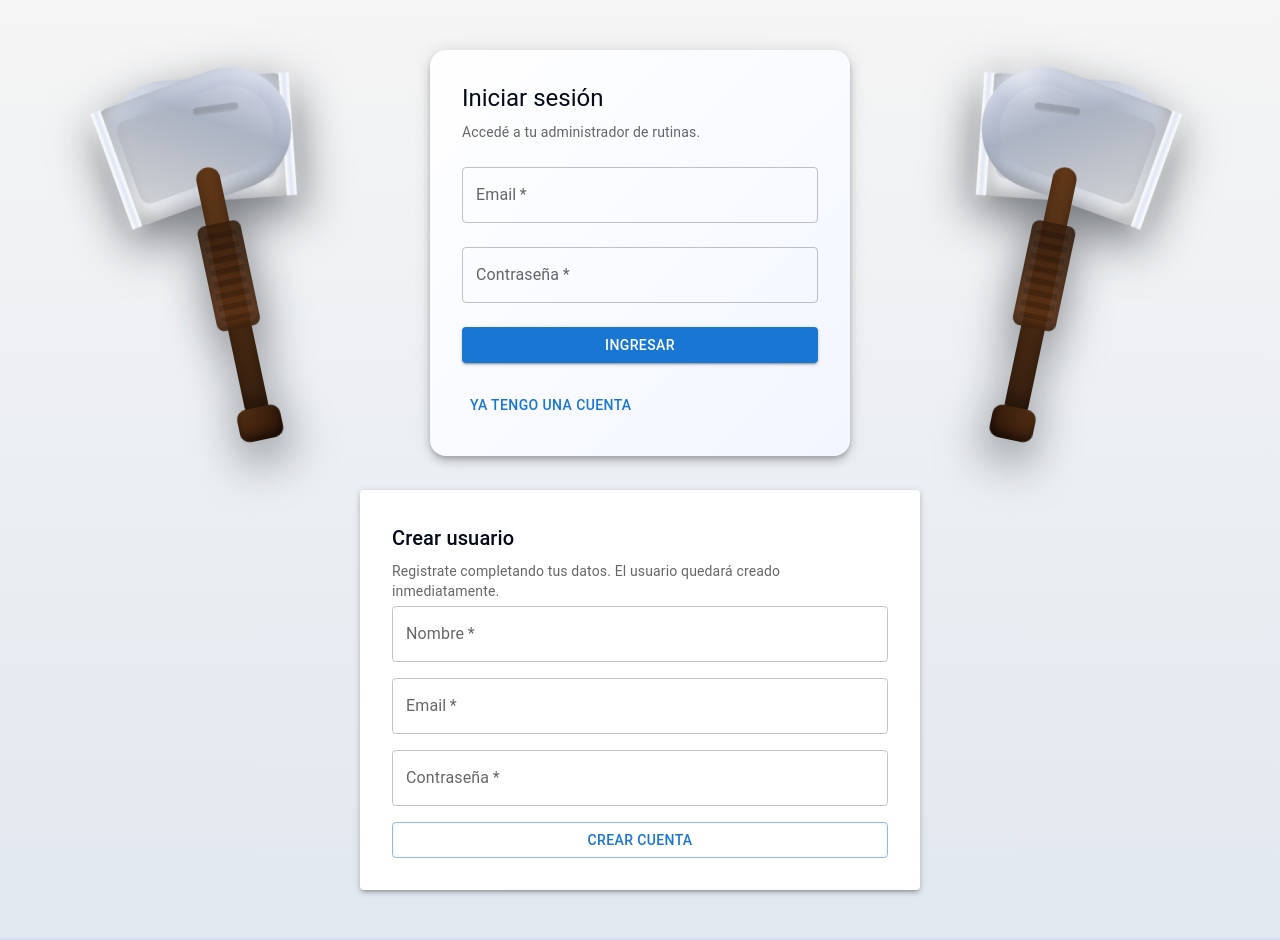
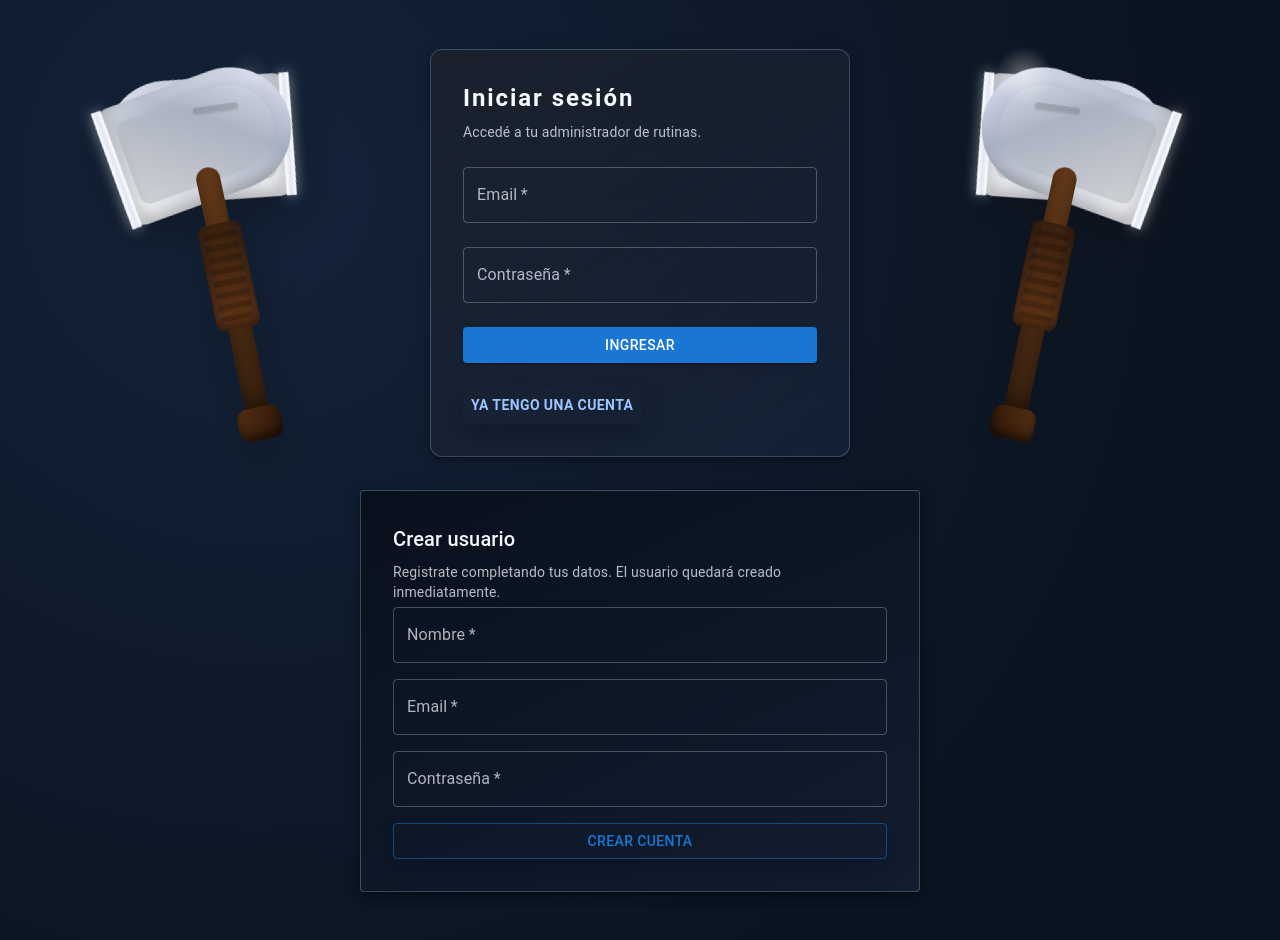
Before and after one commit to PabloHepp/TP-FINAL-Prog4-Adm-de-Rutinas-Gym-Hepp-Pablo, a React (Vite) app in the folder frontend/: page /login in a window 1280 px wide. Both pictures are taken after a click on the button "CREAR UN NUEVO USUARIO". Built offline with nearby package versions, Linux system fonts and the light colour scheme; no server answers.

Commit message:
Estilización de toda la app, arreglos en fuente, color de fondo y letra. Retoque final

```diff
--- a/frontend/src/pages/Dashboard.tsx
+++ b/frontend/src/pages/Dashboard.tsx
@@ -19,7 +19,7 @@ const INITIAL_FILTERS: RutinaFiltersValue = {
   dia_semana: "",
 };
 
-const PAGE_SIZE = 9;
+const PAGE_SIZE = 3;
 
 function Dashboard() {
   const [filters, setFilters] = useState<RutinaFiltersValue>(INITIAL_FILTERS);
@@ -130,7 +130,7 @@ function Dashboard() {
   };
 
   return (
-    <Stack spacing={3}>
+    <Stack spacing={3} sx={{ py: { xs: 2, md: 3 } }}>
       <Stack direction={{ xs: "column", sm: "row" }} justifyContent="space-between" alignItems="center" spacing={2}>
         <div>
           <Typography variant="h4" component="h1">
--- a/frontend/src/pages/LoginPage.tsx
+++ b/frontend/src/pages/LoginPage.tsx
@@ -1,3 +1,8 @@
+//este archivo define la página de inicio de sesión para la aplicación.
+//Proporciona formularios para que los usuarios inicien sesión o se registren.
+//Maneja la validación de entradas y muestra mensajes de error apropiados.
+//Utiliza el contexto de autenticación para gestionar el estado del usuario.
+
 import { useState } from "react";
 
 import axios from "axios";
@@ -110,7 +115,7 @@ function LoginPage() {
       component="section"
       sx={{
         minHeight: "100vh",
-        background: "linear-gradient(180deg, #f5f5f5 0%, #e2e8f0 100%)",
+        background: "radial-gradient(circle at 20% 20%, #13233a 0%, #0b1421 70%)",
         py: { xs: 4, md: 6 },
         px: { xs: 2, md: 4 },
       }}
@@ -136,25 +141,33 @@ function LoginPage() {
               width: "100%",
               maxWidth: 420,
               p: { xs: 3, md: 4 },
-              borderRadius: 4,
+              borderRadius: 3,
               position: "relative",
               overflow: "hidden",
+              background: "linear-gradient(155deg, rgba(8, 15, 28, 0.96), rgba(20, 34, 54, 0.92))",
+              border: "1px solid rgba(146, 173, 196, 0.35)",
+              color: "#f4f7fb",
               "&::before": {
                 content: "''",
                 position: "absolute",
                 inset: 0,
-                background: "linear-gradient(135deg, rgba(255,255,255,0.2), rgba(63,114,255,0.08))",
-                opacity: 0.85,
+                background: "linear-gradient(145deg, rgba(255,255,255,0.12), transparent)",
+                opacity: 0.6,
                 pointerEvents: "none",
               },
             }}
           >
             <Stack spacing={3} component="form" onSubmit={handleLoginSubmit} sx={{ position: "relative", zIndex: 1 }}>
           <div>
-            <Typography variant="h5" component="h1" gutterBottom>
+            <Typography
+              variant="h5"
+              component="h1"
+              gutterBottom
+              sx={{ color: "#f7f9ff", fontWeight: 700, letterSpacing: "0.08em" }}
+            >
               Iniciar sesión
             </Typography>
-            <Typography variant="body2" color="text.secondary">
+            <Typography variant="body2" sx={{ color: "rgba(240, 247, 255, 0.75)" }}>
               Accedé a tu administrador de rutinas.
             </Typography>
           </div>
@@ -169,6 +182,18 @@ function LoginPage() {
             onChange={(event) => setLoginFields((prev) => ({ ...prev, email: event.target.value }))}
             required
             fullWidth
+            InputProps={{
+              sx: {
+                color: "#f7f9ff",
+                "& .MuiOutlinedInput-notchedOutline": {
+                  borderColor: "rgba(255,255,255,0.25)",
+                },
+                "&:hover .MuiOutlinedInput-notchedOutline": {
+                  borderColor: "#9cc4ff",
+                },
+              },
+            }}
+            InputLabelProps={{ sx: { color: "rgba(247,249,255,0.7)" } }}
           />
           <TextField
             label="Contraseña"
@@ -178,6 +203,18 @@ function LoginPage() {
             onChange={(event) => setLoginFields((prev) => ({ ...prev, password: event.target.value }))}
             required
             fullWidth
+            InputProps={{
+              sx: {
+                color: "#f7f9ff",
+                "& .MuiOutlinedInput-notchedOutline": {
+                  borderColor: "rgba(255,255,255,0.25)",
+                },
+                "&:hover .MuiOutlinedInput-notchedOutline": {
+                  borderColor: "#9cc4ff",
+                },
+              },
+            }}
+            InputLabelProps={{ sx: { color: "rgba(247,249,255,0.7)" } }}
           />
 
           <Button type="submit" variant="contained" disabled={isLoginSubmitting}>
@@ -185,7 +222,11 @@ function LoginPage() {
           </Button>
 
           <Box>
-            <Button variant="text" onClick={() => setShowRegister((prev) => !prev)}>
+            <Button
+              variant="text"
+              onClick={() => setShowRegister((prev) => !prev)}
+              sx={{ color: "#9cc4ff", fontWeight: 600 }}
+            >
               {showRegister ? "Ya tengo una cuenta" : "Crear un nuevo usuario"}
             </Button>
           </Box>
@@ -201,17 +242,20 @@ function LoginPage() {
           <Paper
             component="form"
             onSubmit={handleRegisterSubmit}
-            elevation={3}
+            elevation={6}
             sx={{
               width: "100%",
               maxWidth: 560,
               p: { xs: 3, md: 4 },
+              background: "linear-gradient(155deg, rgba(9, 16, 28, 0.96), rgba(19, 31, 49, 0.9))",
+              border: "1px solid rgba(146, 173, 196, 0.35)",
+              color: "#f5f8ff",
             }}
           >
             <Typography variant="h6" gutterBottom>
               Crear usuario
             </Typography>
-            <Typography variant="body2" color="text.secondary" gutterBottom>
+            <Typography variant="body2" sx={{ color: "rgba(240, 247, 255, 0.75)" }} gutterBottom>
               Registrate completando tus datos. El usuario quedará creado inmediatamente.
             </Typography>
 
@@ -224,6 +268,18 @@ function LoginPage() {
                 onChange={(event) => setRegisterFields((prev) => ({ ...prev, nombre: event.target.value }))}
                 required
                 fullWidth
+                InputProps={{
+                  sx: {
+                    color: "#f7f9ff",
+                    "& .MuiOutlinedInput-notchedOutline": {
+                      borderColor: "rgba(255,255,255,0.25)",
+                    },
+                    "&:hover .MuiOutlinedInput-notchedOutline": {
+                      borderColor: "#9cc4ff",
+                    },
+                  },
+                }}
+                InputLabelProps={{ sx: { color: "rgba(247,249,255,0.7)" } }}
               />
               <TextField
                 label="Email"
@@ -233,6 +289,18 @@ function LoginPage() {
                 onChange={(event) => setRegisterFields((prev) => ({ ...prev, email: event.target.value }))}
                 required
                 fullWidth
+                InputProps={{
+                  sx: {
+                    color: "#f7f9ff",
+                    "& .MuiOutlinedInput-notchedOutline": {
+                      borderColor: "rgba(255,255,255,0.25)",
+                    },
+                    "&:hover .MuiOutlinedInput-notchedOutline": {
+                      borderColor: "#9cc4ff",
+                    },
+                  },
+                }}
+                InputLabelProps={{ sx: { color: "rgba(247,249,255,0.7)" } }}
               />
               <TextField
                 label="Contraseña"
@@ -242,6 +310,18 @@ function LoginPage() {
                 onChange={(event) => setRegisterFields((prev) => ({ ...prev, password: event.target.value }))}
                 required
                 fullWidth
+                InputProps={{
+                  sx: {
+                    color: "#f7f9ff",
+                    "& .MuiOutlinedInput-notchedOutline": {
+                      borderColor: "rgba(255,255,255,0.25)",
+                    },
+                    "&:hover .MuiOutlinedInput-notchedOutline": {
+                      borderColor: "#9cc4ff",
+                    },
+                  },
+                }}
+                InputLabelProps={{ sx: { color: "rgba(247,249,255,0.7)" } }}
               />
               <Button type="submit" variant="outlined" disabled={isRegisterSubmitting}>
                 {isRegisterSubmitting ? "Creando..." : "Crear cuenta"}
--- a/frontend/src/styles/global.css
+++ b/frontend/src/styles/global.css
@@ -10,17 +10,19 @@
 
 
 /* Import Google Fonts */
-@import url("https://fonts.googleapis.com/css2?family=Inter:wght@400;500;600&display=swap");
+@import url("https://fonts.googleapis.com/css2?family=Cinzel:wght@400;500;600&display=swap");
 
 /* Define CSS variables para colores y estilos reutilizables */
 :root {
-  --color-bg: #d7dfff;
-  --color-surface: #298492; /* Color de fondo para tarjetas y contenedores */
-  --color-text: #050a18; /* Color principal del texto */
-  --color-muted: #2e3542; /* Color para texto secundario o deshabilitado */
-  --color-accent: #3f72ff; /* Color de acento para botones y enlaces */
-  --radius-base: 10px; /* Radio de borde base */
-  --transition-base: 0.2s ease; /* Transición base para efectos hover */
+  --color-bg: #0b1421;
+  --color-bg-soft: #142337;
+  --color-surface: rgba(23, 36, 55, 0.9);
+  --color-border: rgba(146, 173, 196, 0.35);
+  --color-text: #f3f6fb;
+  --color-muted: #a8b7c7;
+  --color-accent: #6da9ff;
+  --radius-base: 6px;
+  --transition-base: 0.2s ease;
 }
 
 /* Reset de estilos básicos */
@@ -33,8 +35,8 @@
 /* Estilos globales para el cuerpo y elementos tipográficos */
 body {
   margin: 0; /* Elimina el margen por defecto */
-  font-family: "Inter", sans-serif; /* Fuente principal */
-  background-color: var(--color-bg); /* Color de fondo */
+  font-family: "Cinzel", serif; /* Fuente principal */
+  background: radial-gradient(circle at 20% 20%, #1a2a3f, #0b1421 60%);
   color: var(--color-text); /* Color del texto */
   line-height: 1.6; /* Altura de línea para mejorar la legibilidad */
   min-height: 100vh; /* Asegura que el cuerpo ocupe al menos el alto de la ventana */
@@ -60,9 +62,10 @@ p {
 button,
 .MuiButton-root {
   font-family: inherit;
-  font-weight: 600;
+  font-weight: 500;
   border-radius: var(--radius-base);
-  text-transform: none;
+  text-transform: uppercase;
+  letter-spacing: 0.08em;
   transition: background-color var(--transition-base), box-shadow var(--transition-base);
 }
 
@@ -70,22 +73,24 @@ button,
 button,
 .MuiButton-containedPrimary {
   background-color: var(--color-accent);
-  color: #fff;
-  border: none;
-  padding: 0.65rem 1.5rem;
-  box-shadow: none;
+  color: #061120;
+  border: 1px solid rgba(255, 255, 255, 0.15);
+  padding: 0.55rem 1.4rem;
+  box-shadow: 0 12px 22px rgba(5, 15, 32, 0.35);
 }
 
 /* Estilos para el estado hover de los botones primarios */
 button:hover,
 .MuiButton-containedPrimary:hover {
-  background-color: #8ae4ff;
+  background-color: #9fc5ff;
 }
 
 /* Estilos para tarjetas y contenedores */
 .MuiPaper-root {
-  border-radius: 16px;
+  border-radius: 12px;
   background-color: var(--color-surface);
+  border: 1px solid var(--color-border);
+  box-shadow: 0 18px 30px rgba(5, 10, 18, 0.6);
 }
 
 /* Estilos para inputs */
--- a/frontend/src/theme/index.ts
+++ b/frontend/src/theme/index.ts
@@ -12,45 +12,78 @@ import { createTheme } from "@mui/material/styles";
 const theme = createTheme({ // Tema personalizado para la aplicación
   palette: {
     primary: {
-      main: "#3f72ff",
-      light: "#6f92ff",
-      dark: "#3159cc",
-      contrastText: "#ffffff",
+      main: "#6da9ff",
+      light: "#9cc4ff",
+      dark: "#1c3f63",
+      contrastText: "#061120",
     },
     secondary: {
-      main: "#1d1f24",
-      contrastText: "#ffffff",
+      main: "#1f2e43",
+      contrastText: "#f4f7fb",
     },
     text: {
-      primary: "#1d1f24",
-      secondary: "#5f6470",
+      primary: "#f4f7fb",
+      secondary: "#a9b6c7",
     },
     background: {
-      default: "#f4f6fb",
-      paper: "#ffffff",
+      default: "#0b1421",
+      paper: "rgba(23, 36, 55, 0.95)",
     },
   },
   typography: {
-    fontFamily: "'Inter', sans-serif",
-    h5: { fontWeight: 600 },
-    body1: { color: "#5f6470" },
+    fontFamily: "'Cinzel', serif",
+    h4: { letterSpacing: "0.08em", textTransform: "uppercase" },
+    h5: { fontWeight: 600, letterSpacing: "0.08em" },
+    button: { letterSpacing: "0.08em" },
   },
   shape: {
-    borderRadius: 10,
+    borderRadius: 8,
   },
   components: {
+    MuiCssBaseline: {
+      styleOverrides: {
+        body: {
+          backgroundColor: "#0b1421",
+          color: "#f4f7fb",
+        },
+      },
+    },
     MuiButton: {
       styleOverrides: {
         root: {
-          textTransform: "none",
-          fontWeight: 600,
+          textTransform: "uppercase",
+          fontWeight: 500,
+          borderRadius: 6,
+          border: "1px solid rgba(255,255,255,0.15)",
+          boxShadow: "0 10px 22px rgba(4, 11, 22, 0.45)",
         },
       },
     },
     MuiPaper: {
       styleOverrides: {
         root: {
-          borderRadius: 16,
+          borderRadius: 12,
+          border: "1px solid rgba(146, 173, 196, 0.35)",
+          backgroundImage: "linear-gradient(145deg, rgba(11, 20, 33, 0.95), rgba(23, 36, 55, 0.85))",
+          boxShadow: "0 22px 45px rgba(4, 10, 18, 0.65)",
+        },
+      },
+    },
+    MuiCard: {
+      styleOverrides: {
+        root: {
+          border: "1px solid rgba(146, 173, 196, 0.35)",
+          backgroundImage: "linear-gradient(165deg, rgba(18, 30, 45, 0.95), rgba(10, 18, 28, 0.85))",
+          boxShadow: "0 18px 36px rgba(1, 5, 12, 0.75)",
+        },
+      },
+    },
+    MuiChip: {
+      styleOverrides: {
+        outlined: {
+          borderColor: "rgba(157, 186, 210, 0.5)",
+          color: "#d5e2f3",
+          backgroundColor: "rgba(157, 186, 210, 0.08)",
         },
       },
     },
```
Also changed, not shown: frontend/src/App.tsx (+43 -6 lines), frontend/src/components/RutinaFilters.tsx (+12 -1 lines), frontend/src/components/RutinaTable.tsx (+25 -6 lines).
